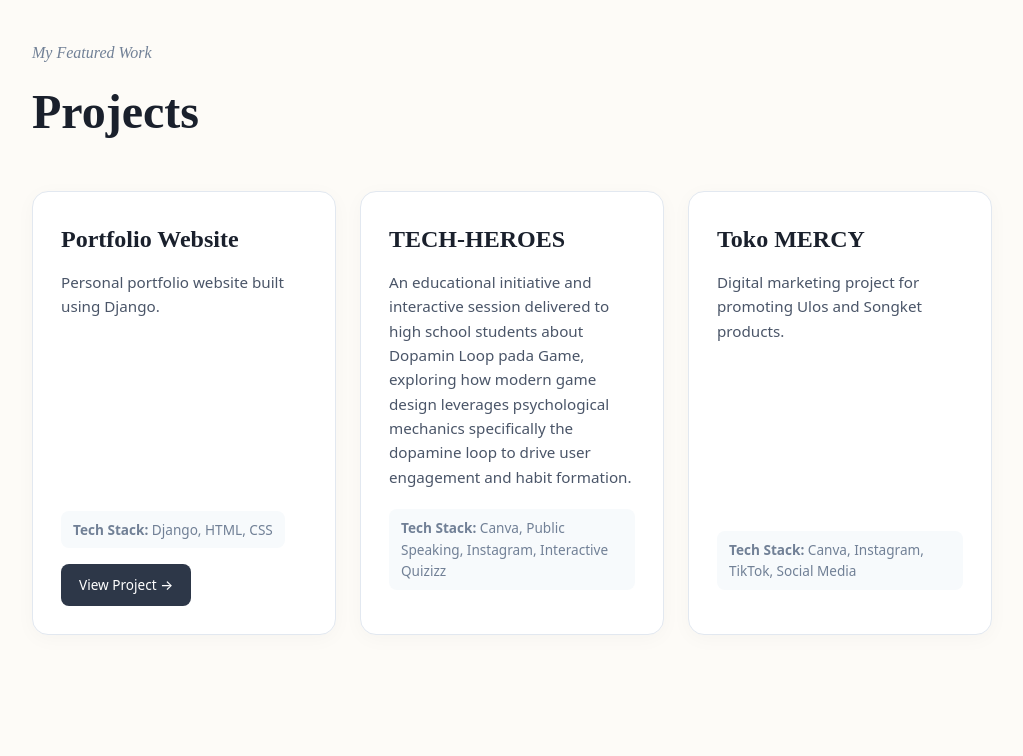
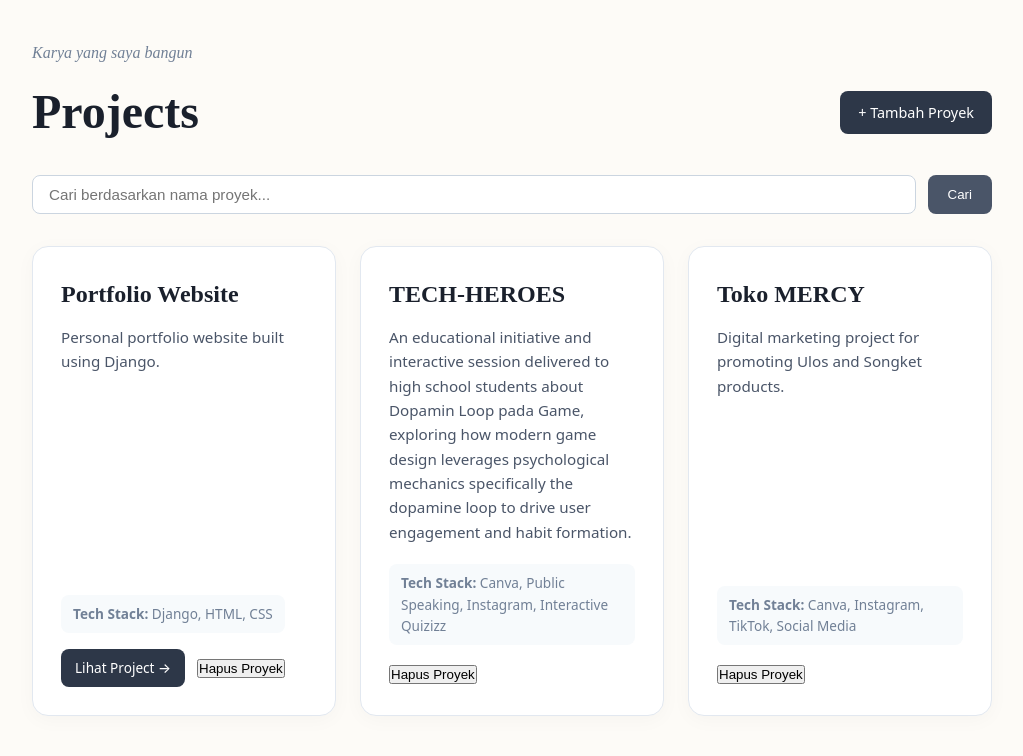
Before and after one commit to michellearitonang07/myportofolio, a Django app: page /projects/ in a window 1280 px wide. Shown: the part 78-834 px from the top of the page, without its empty margins (128-1151 px from the left). Before the commit the page ends 713 px from the top, so only its background shows below. Run offline with Django 5.2, Linux system fonts and the light colour scheme; data comes from the database, SQL or seed files in the repository.

Commit message:
fix: restore clean UI styling for projects page and integrate delete modal

```diff
--- /dev/null
+++ b/main/templates/project_delete_modal.html
@@ -0,0 +1,43 @@
+<p class="experience-status">
+    <button type="button"
+            class="button button-danger"
+            popovertarget="delete-project-{{ project.id }}"
+            aria-label="Hapus {{ project.title }}"
+            title="Hapus proyek">
+        Hapus Proyek
+    </button>
+</p>
+<div id="delete-project-{{ project.id }}"
+     class="project-delete-modal"
+     popover="auto"
+     role="dialog"
+     aria-modal="true"
+     aria-labelledby="delete-project-title-{{ project.id }}">
+    <button type="button"
+            class="project-delete-modal__backdrop"
+            popovertarget="delete-project-{{ project.id }}"
+            popovertargetaction="hide"
+            aria-label="Tutup konfirmasi hapus"></button>
+    <div class="project-delete-modal__content">
+        <button type="button"
+                class="project-delete-modal__close"
+                popovertarget="delete-project-{{ project.id }}"
+                popovertargetaction="hide"
+                aria-label="Tutup konfirmasi hapus">×</button>
+        <h2 id="delete-project-title-{{ project.id }}">Hapus Projek?</h2>
+        <p>
+            Apakah Anda yakin ingin menghapus
+            <strong>{{ project.title }}</strong>?
+        </p>
+        <div class="project-delete-modal__actions">
+            <button type="button"
+                    class="button button-secondary"
+                    popovertarget="delete-project-{{ project.id }}"
+                    popovertargetaction="hide">Batal</button>
+            <form method="post" action="{% url 'main:delete_project' project.id %}">
+                {% csrf_token %}
+                <button type="submit" class="button button-danger">Ya, Hapus</button>
+            </form>
+        </div>
+    </div>
+</div>
--- a/main/templates/projects.html
+++ b/main/templates/projects.html
@@ -23,14 +23,27 @@
 
     <!-- Content Area -->
     <main style="max-width: 1000px; margin: 40px auto; padding: 0 20px;">
-        <p style="font-family: serif; font-style: italic; color: #718096; margin-bottom: 8px;">My Featured Work</p>
-        <h1 style="font-family: serif; font-size: 3rem; margin-top: 0; margin-bottom: 40px; color: #1a202c;">Projects</h1>
+        <p style="font-family: serif; font-style: italic; color: #718096; margin-bottom: 8px;">Karya yang saya bangun</p>
+
+        <div style="display: flex; justify-content: space-between; align-items: center; margin-bottom: 24px;">
+            <h1 style="font-family: serif; font-size: 3rem; margin: 0; color: #1a202c;">Projects</h1>
+            <a href="{% url 'main:create_project' %}" style="display: inline-block; padding: 10px 18px; background-color: #2d3748; color: #ffffff; text-decoration: none; border-radius: 8px; font-size: 0.9rem; font-weight: 500;">+ Tambah Proyek</a>
+        </div>
+
+        <!-- Form Pencarian -->
+        <form method="get" action="{% url 'main:show_projects' %}" style="margin-bottom: 32px; display: flex; gap: 12px;">
+            <input type="search" name="title" value="{{ title_query }}" placeholder="Cari berdasarkan nama proyek..." style="flex: 1; padding: 10px 16px; border: 1px solid #cbd5e0; border-radius: 8px; font-size: 0.95rem; outline: none;" aria-label="Cari berdasarkan nama proyek">
+            <button type="submit" style="padding: 10px 20px; background-color: #4a5568; color: #ffffff; border: none; border-radius: 8px; cursor: pointer; font-weight: 500;">Cari</button>
+        </form>
 
         {% if project_list %}
             <div style="display: grid; grid-template-columns: repeat(auto-fit, minmax(280px, 1fr)); gap: 24px;">
                 {% for project in project_list %}
                     <div style="background: #ffffff; border: 1px solid #e2e8f0; border-radius: 16px; padding: 28px; box-shadow: 0 4px 20px rgba(0,0,0,0.03); display: flex; flex-direction: column; justify-content: space-between;">
                         <div>
+                            {% if project.project_image_url %}
+                                <img src="{{ project.project_image_url }}" alt="Gambar {{ project.title }}" style="width: 100%; height: 180px; object-fit: cover; border-radius: 8px; margin-bottom: 16px;">
+                            {% endif %}
                             <h3 style="font-family: serif; font-size: 1.5rem; margin-top: 0; margin-bottom: 12px; color: #1a202c;">{{ project.title }}</h3>
                             <p style="color: #4a5568; font-size: 0.95rem; line-height: 1.6; margin-bottom: 20px;">{{ project.description }}</p>
                         </div>
@@ -38,17 +51,22 @@
                             <p style="font-size: 0.85rem; color: #718096; margin-bottom: 16px; background: #f7fafc; padding: 8px 12px; border-radius: 8px; display: inline-block;">
                                 <strong>Tech Stack:</strong> {{ project.tech_stack }}
                             </p>
-                            {% if project.project_url %}
-                                <div>
-                                    <a href="{{ project.project_url }}" target="_blank" style="display: inline-block; padding: 10px 18px; background-color: #2d3748; color: #ffffff; text-decoration: none; border-radius: 8px; font-size: 0.85rem; font-weight: 500;">View Project &rarr;</a>
-                                </div>
-                            {% endif %}
+                            <div style="display: flex; gap: 12px; align-items: center;">
+                                {% if project.project_url %}
+                                    <a href="{{ project.project_url }}" target="_blank" style="display: inline-block; padding: 8px 14px; background-color: #2d3748; color: #ffffff; text-decoration: none; border-radius: 8px; font-size: 0.85rem; font-weight: 500;">Lihat Project &rarr;</a>
+                                {% endif %}
+                                {% include "project_delete_modal.html" with project=project %}
+                            </div>
                         </div>
                     </div>
                 {% endfor %}
             </div>
         {% else %}
-            <p style="color: #718096;">Belum ada proyek yang ditambahkan.</p>
+            {% if title_query %}
+                <p style="color: #718096;">Tidak ada proyek dengan nama tersebut.</p>
+            {% else %}
+                <p style="color: #718096;">Belum ada proyek yang ditambahkan.</p>
+            {% endif %}
         {% endif %}
     </main>
 
--- a/main/urls.py
+++ b/main/urls.py
@@ -1,26 +1,34 @@
 from django.urls import path
 from main.views import (
-    show_main,
-    show_experience,
-    show_projects,
     create_project,
+    delete_project,
+    get_project_json_by_id,
+    get_project_xml_by_id,
     get_projects_json,
     get_projects_xml,
-    get_project_json_by_id,
-    get_project_xml_by_id
+    show_experience,
+    show_main,
+    show_projects,
 )
 
-app_name = 'main'
+app_name = "main"
 
 urlpatterns = [
-    path('', show_main, name='show_main'),
-    path('experience/', show_experience, name='show_experience'),
-    path('projects/', show_projects, name='show_projects'),
-    path('projects/add/', create_project, name='create_project'),
-
-    # Rute Data Delivery (Semua & by ID)
-    path('json/', get_projects_json, name='get_projects_json'),
-    path('xml/', get_projects_xml, name='get_projects_xml'),
-    path('json/<str:id>/', get_project_json_by_id, name='get_project_json_by_id'),
-    path('xml/<str:id>/', get_project_xml_by_id, name='get_project_xml_by_id'),
+    path("", show_main, name="show_main"),
+    path("experience/", show_experience, name="show_experience"),
+    path("projects/", show_projects, name="show_projects"),
+    path("projects/add/", create_project, name="create_project"),
+    path(
+        "projects/<uuid:project_id>/delete/",
+        delete_project,
+        name="delete_project",
+    ),
+    path("api/projects/", get_projects_json, name="get_projects_json"),
+    # Endpoint XML & ID
+    path("json/", get_projects_json, name="get_projects_json_legacy"),
+    path("xml/", get_projects_xml, name="get_projects_xml"),
+    path(
+        "json/<str:id>/", get_project_json_by_id, name="get_project_json_by_id"
+    ),
+    path("xml/<str:id>/", get_project_xml_by_id, name="get_project_xml_by_id"),
 ]
--- a/main/views.py
+++ b/main/views.py
@@ -1,7 +1,8 @@
+import json
 from django.contrib import messages
 from django.core import serializers
 from django.http import HttpResponse
-from django.shortcuts import redirect, render
+from django.shortcuts import get_object_or_404, redirect, render
 
 from main.forms import ProjectForm
 from main.models import Experience, Project
@@ -29,14 +30,6 @@ def show_experience(request):
     return render(request, "experience.html", context)
 
 
-def show_projects(request):
-    context = {
-        "name": "Michelle Yuyun Margarethy Aritonang",
-        "project_list": Project.objects.all(),
-    }
-    return render(request, "projects.html", context)
-
-
 def create_project(request):
     form = ProjectForm(request.POST or None)
     if request.method == "POST" and form.is_valid():
@@ -47,10 +40,6 @@ def create_project(request):
     context = {"form": form}
     return render(request, "projects_form.html", context)
 
-
-# =========================================================
-# BAGIAN 3: DATA DELIVERY (JSON & XML API)
-# =========================================================
 
 def get_projects_json(request):
     title_query = request.GET.get("title", "").strip()
@@ -67,12 +56,39 @@ def get_projects_xml(request):
     projects_xml = serializers.serialize("xml", projects)
     return HttpResponse(projects_xml, content_type="application/xml")
 
+
 def get_project_json_by_id(request, id):
     project = Project.objects.filter(pk=id)
     project_json = serializers.serialize("json", project)
     return HttpResponse(project_json, content_type="application/json")
 
+
 def get_project_xml_by_id(request, id):
     project = Project.objects.filter(pk=id)
     project_xml = serializers.serialize("xml", project)
     return HttpResponse(project_xml, content_type="application/xml")
+
+
+def show_projects(request):
+    json_response = get_projects_json(request)
+    projects = serializers.deserialize(
+        "json",
+        json_response.content.decode("utf-8"),
+    )
+    projects = [project.object for project in projects]
+    title_query = request.GET.get("title", "").strip()
+    context = {
+        "name": "Michelle Yuyun Margarethy Aritonang",
+        "project_list": projects,
+        "title_query": title_query,
+    }
+    return render(request, "projects.html", context)
+
+
+def delete_project(request, project_id):
+    project = get_object_or_404(Project, pk=project_id)
+    if request.method == "POST":
+        project.delete()
+        messages.success(request, "Project berhasil dihapus!")
+        return redirect("main:show_projects")
+    return redirect("main:show_projects")
```
